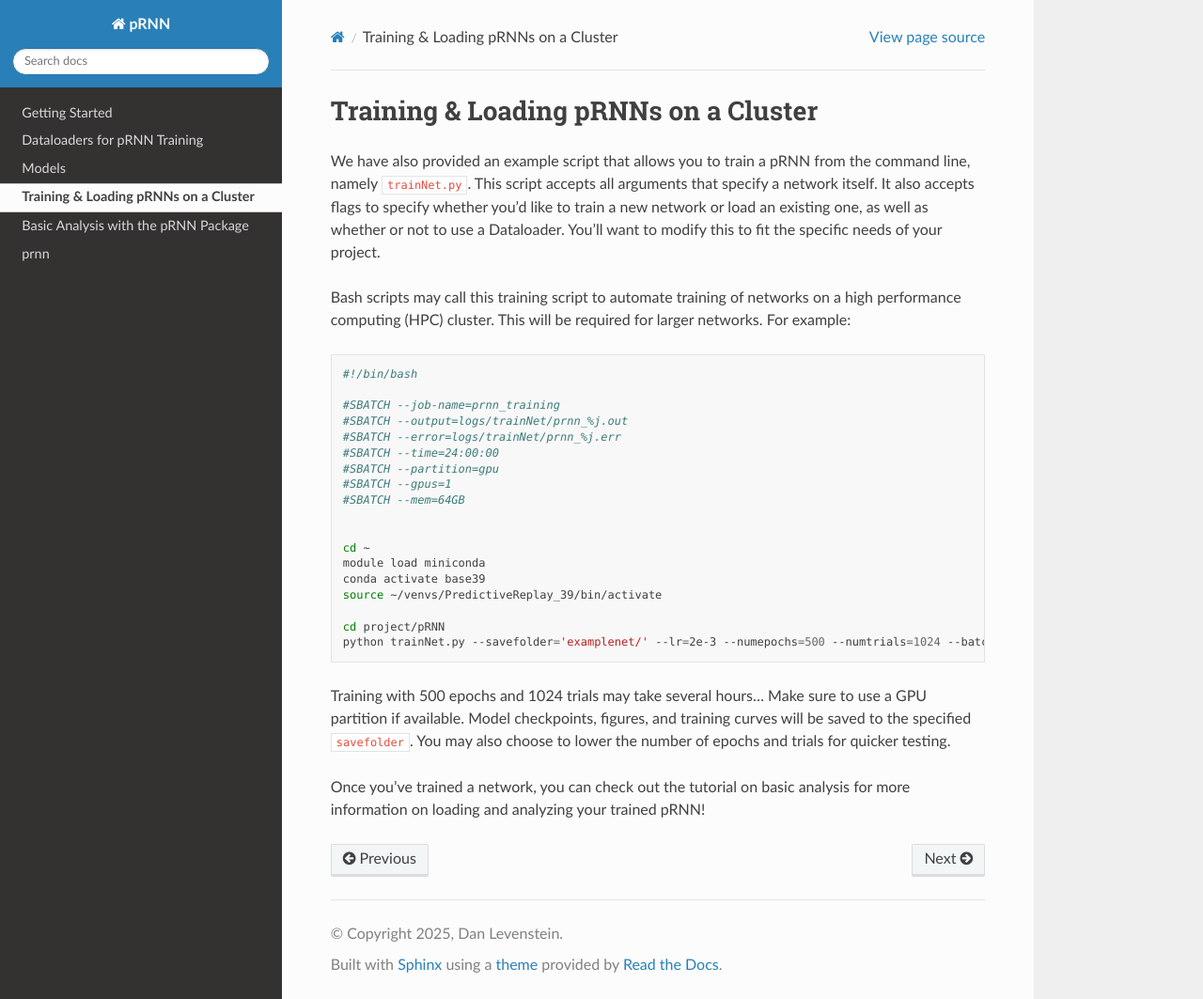
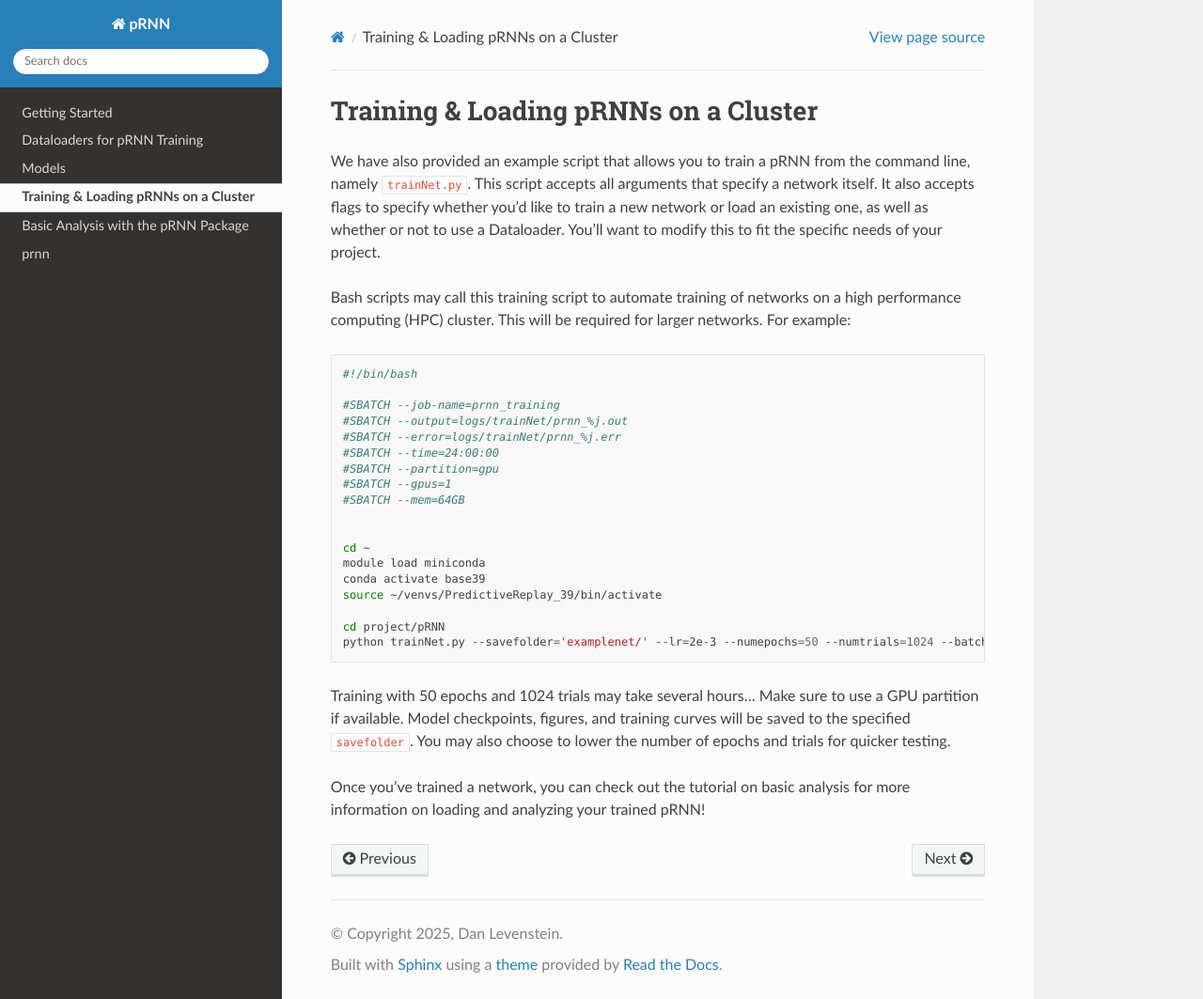
Before and after one commit to LevensteinLab/pRNN, a Sphinx documentation site: the page built from docs/training_nets.rst, in a window 1280 px wide and 1063 px high. Shown: the whole window at 94% size. Built offline with Sphinx 7.4.7 and the Read the Docs theme 3.1.0, drawn with Linux system fonts in a browser that asks for light colours.

Commit message:
reducing from 500 to 50 epochs

```diff
--- a/docs/training_nets.rst
+++ b/docs/training_nets.rst
@@ -24,8 +24,8 @@ Bash scripts may call this training script to automate training of networks on a
     source ~/venvs/PredictiveReplay_39/bin/activate
 
     cd project/pRNN
-    python trainNet.py --savefolder='examplenet/' --lr=2e-3 --numepochs=500 --numtrials=1024 --batchsize=16 --pRNNtype='Masked' --actenc='SpeedHD' --k=5
+    python trainNet.py --savefolder='examplenet/' --lr=2e-3 --numepochs=50 --numtrials=1024 --batchsize=16 --pRNNtype='Masked' --actenc='SpeedHD' --k=5
 
-Training with 500 epochs and 1024 trials may take several hours... Make sure to use a GPU partition if available. Model checkpoints, figures, and training curves will be saved to the specified ``savefolder``. You may also choose to lower the number of epochs and trials for quicker testing.
+Training with 50 epochs and 1024 trials may take several hours... Make sure to use a GPU partition if available. Model checkpoints, figures, and training curves will be saved to the specified ``savefolder``. You may also choose to lower the number of epochs and trials for quicker testing.
 
 Once you've trained a network, you can check out the :doc:`tutorial on basic analysis <tutorial_basic_analysis>` for more information on loading and analyzing your trained pRNN!
```
